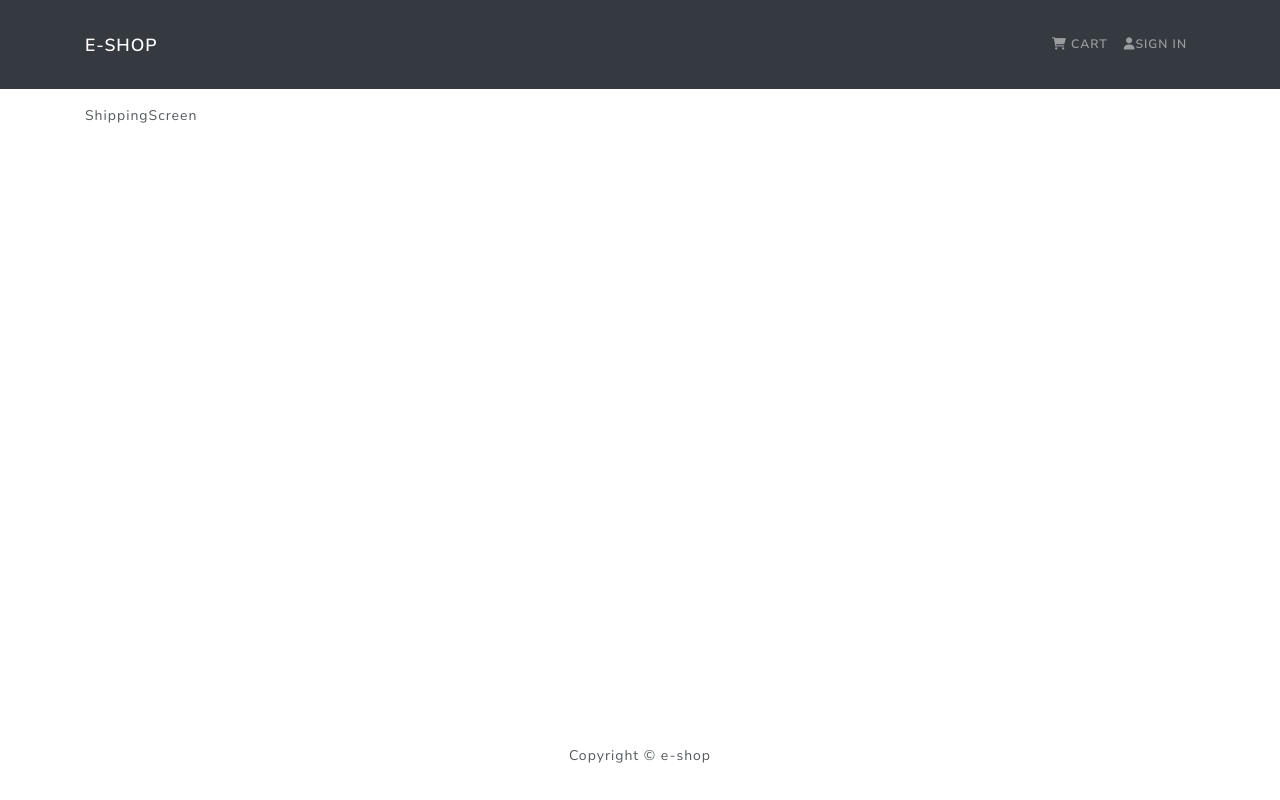
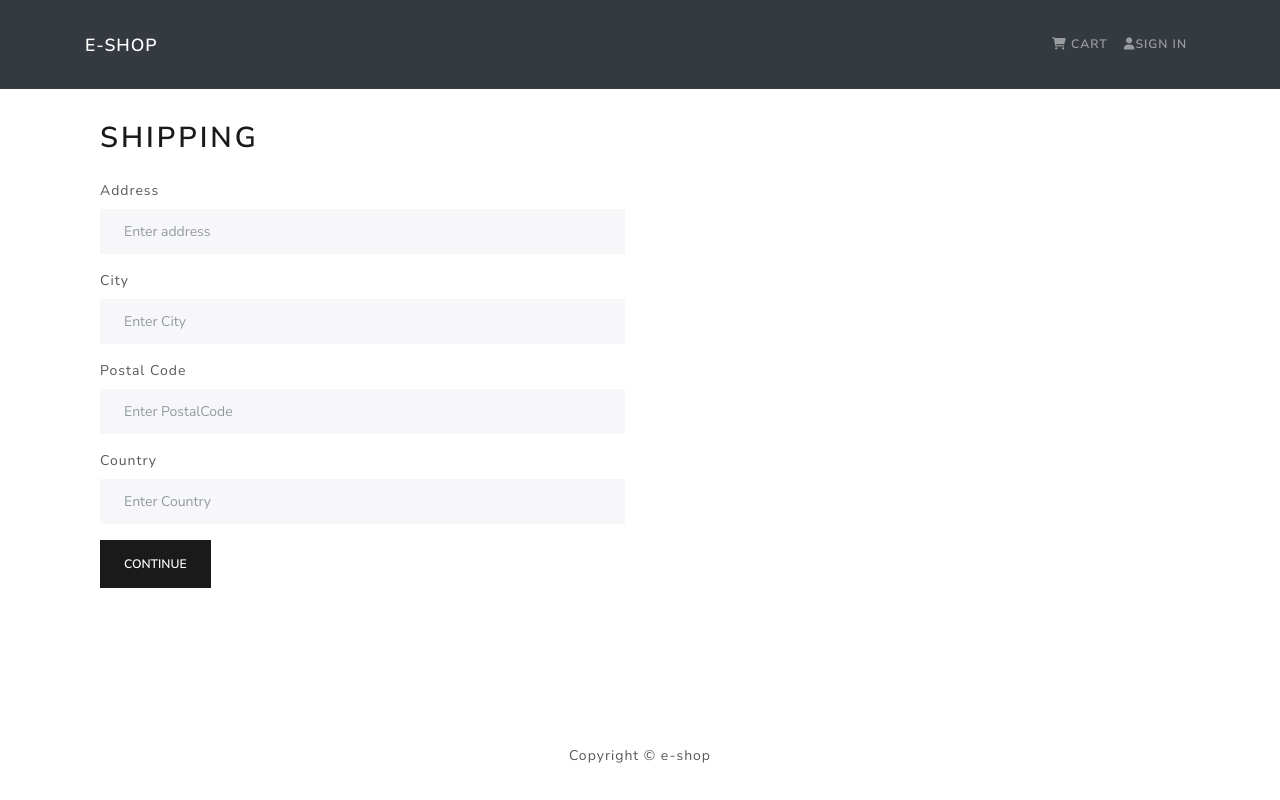
Before and after one commit to bharathsurya021/ecommerceshop, a React (Create React App) app in the folder frontend/: page /shipping in a window 1280 px wide. Built offline with nearby package versions, Linux system fonts and the light colour scheme.

Commit message:
shipping screen & save address

```diff
--- a/frontend/src/actions/cartActions.js
+++ b/frontend/src/actions/cartActions.js
@@ -1,6 +1,6 @@
 import axios from "axios";
 
-import { CART_ADD_ITEM, CART_REMOVE_ITEM } from '../constants/cartConstants'
+import { CART_ADD_ITEM, CART_REMOVE_ITEM, CART_SAVE_SHIPPING_ADDRESS } from '../constants/cartConstants'
 
 export const addToCart = (id, qty) => async (dispatch, getState) => {
     const { data } = await axios.get(`/api/products/${id}`)
@@ -26,3 +26,12 @@ export const removeFromCart = (id) => (dispatch, getState) => {
     })
     localStorage.setItem('cartItems', JSON.stringify(getState().cart.cartItems))
 }
+
+export const saveShippingAddress = (data) => (dispatch) => {
+    dispatch({
+        type: CART_SAVE_SHIPPING_ADDRESS,
+        payload: data,
+    })
+
+    localStorage.setItem('shippingAddress', JSON.stringify(data))
+}
--- a/frontend/src/constants/cartConstants.js
+++ b/frontend/src/constants/cartConstants.js
@@ -1,2 +1,4 @@
 export const CART_ADD_ITEM = 'CART_ADD_ITEM'
 export const CART_REMOVE_ITEM = 'CART_REMOVE_ITEM'
+
+export const CART_SAVE_SHIPPING_ADDRESS = 'CART_SAVE_SHIPPING_ADDRESS'
--- a/frontend/src/reducers/cartReducers.js
+++ b/frontend/src/reducers/cartReducers.js
@@ -1,6 +1,6 @@
-import { CART_ADD_ITEM, CART_REMOVE_ITEM } from '../constants/cartConstants'
+import { CART_ADD_ITEM, CART_REMOVE_ITEM, CART_SAVE_SHIPPING_ADDRESS } from '../constants/cartConstants'
 
-export const cartReducer = (state = { cartItems: [] }, action) => {
+export const cartReducer = (state = { cartItems: [], shippingAddress: {} }, action) => {
     switch (action.type) {
         case CART_ADD_ITEM:
             const item = action.payload
@@ -21,6 +21,11 @@ export const cartReducer = (state = { cartItems: [] }, action) => {
                 ...state,
                 cartItems: state.cartItems.filter(x => x.product !== action.payload),
             }
+        case CART_SAVE_SHIPPING_ADDRESS:
+            return {
+                ...state,
+                shippingAddress: action.payload,
+            }
         default:
             return state
     }
--- a/frontend/src/screens/LoginScreen.js
+++ b/frontend/src/screens/LoginScreen.js
@@ -39,11 +39,11 @@ const LoginScreen = () => {
             {error && <Message variant='danger'>{error}</Message>}
             {loading && <Loader />}
             <Form onSubmit={submitHandler}>
-                <Form.Group controlId='email' className='py-1'>
+                <Form.Group controlId='email' className='mb-3'>
                     <Form.Label>Email Address</Form.Label>
                     <Form.Control type='email' placeholder='Enter email' value={email} onChange={(e) => setEmail(e.target.value)}></Form.Control>
                 </Form.Group>
-                <Form.Group controlId='password' className='py-3'>
+                <Form.Group controlId='password' className='mb-3'>
                     <Form.Label>Password</Form.Label>
                     <Form.Control type='password' placeholder='Enter password' value={password} onChange={(e) => setPassword(e.target.value)}></Form.Control>
                 </Form.Group>
--- a/frontend/src/screens/ProfileScreen.js
+++ b/frontend/src/screens/ProfileScreen.js
@@ -66,19 +66,19 @@ const ProfileScreen = () => {
                 {success && <Message variant='success'>Updated Successfully</Message>}
                 {loading && <Loader />}
                 <Form onSubmit={submitHandler}>
-                    <Form.Group controlId='name' className='py-1'>
+                    <Form.Group controlId='name' className='mb-3'>
                         <Form.Label>Name</Form.Label>
                         <Form.Control type='name' placeholder='Enter name' value={name} onChange={(e) => setName(e.target.value)}></Form.Control>
                     </Form.Group>
-                    <Form.Group controlId='email' className='py-1'>
+                    <Form.Group controlId='email' className='mb-3'>
                         <Form.Label>Email Address</Form.Label>
                         <Form.Control type='email' placeholder='Enter email' value={email} onChange={(e) => setEmail(e.target.value)}></Form.Control>
                     </Form.Group>
-                    <Form.Group controlId='password' className='py-3'>
+                    <Form.Group controlId='password' className='mb-3'>
                         <Form.Label>Password</Form.Label>
                         <Form.Control type='password' placeholder='Enter password' value={password} onChange={(e) => setPassword(e.target.value)}></Form.Control>
                     </Form.Group>
-                    <Form.Group controlId='confirmPassword' className='py-3'>
+                    <Form.Group controlId='confirmPassword' className='mb-3'>
                         <Form.Label>Confirm Password</Form.Label>
                         <Form.Control type='password' placeholder='Confirm password' value={confirmPassword} onChange={(e) => confirmSetPassword(e.target.value)}></Form.Control>
                     </Form.Group>
--- a/frontend/src/screens/RegisterScreen.js
+++ b/frontend/src/screens/RegisterScreen.js
@@ -49,11 +49,11 @@ const RegisterScreen = () => {
             {error && <Message variant='danger'>{error}</Message>}
             {loading && <Loader />}
             <Form onSubmit={submitHandler}>
-                <Form.Group controlId='name' className='py-1'>
+                <Form.Group controlId='name' className='mb-3'>
                     <Form.Label>Name</Form.Label>
                     <Form.Control type='name' placeholder='Enter name' value={name} onChange={(e) => setName(e.target.value)}></Form.Control>
                 </Form.Group>
-                <Form.Group controlId='email' className='py-1'>
+                <Form.Group controlId='email' className='mb-3'>
                     <Form.Label>Email Address</Form.Label>
                     <Form.Control type='email' placeholder='Enter email' value={email} onChange={(e) => setEmail(e.target.value)}></Form.Control>
                 </Form.Group>
--- a/frontend/src/screens/ShippingScreen.js
+++ b/frontend/src/screens/ShippingScreen.js
@@ -1,8 +1,87 @@
-import React from 'react'
+import React, { useState } from 'react'
+import { useNavigate } from 'react-router-dom'
+import { Form, Button } from 'react-bootstrap'
+import { useDispatch, useSelector } from 'react-redux'
+import FormContainer from '../components/FormContainer'
+import { saveShippingAddress } from '../actions/cartActions'
+const ShippingScreen = () => {
 
-const ShippingScreen = () => {
+    const cart = useSelector(state => state.cart)
+    const { shippingAddress } = cart
+    const [address, setAddress] = useState(shippingAddress.address)
+    const [city, setCity] = useState(shippingAddress.city)
+    const [postalCode, setPostalCode] = useState(shippingAddress.postalCode)
+    const [country, setCountry] = useState(shippingAddress.country)
+    const dispatch = useDispatch()
+    const navigate = useNavigate()
+
+    const submitHandler = (e) => {
+        e.preventDefault()
+
+        dispatch(saveShippingAddress({ address, city, postalCode, country }))
+
+        navigate('/payment')
+
+    }
     return (
-        <div>ShippingScreen</div>
+        <FormContainer>
+            <h1>Shipping</h1>
+            <Form onSubmit={submitHandler}>
+                <Form.Group controlId='address' className='mb-3'>
+                    <Form.Label>Address</Form.Label>
+                    <Form.Control
+                        type='text'
+                        placeholder='Enter address'
+                        value={address}
+                        required
+                        onChange={(e) => setAddress(e.target.value)}
+                    >
+
+                    </Form.Control>
+                </Form.Group>
+                <Form.Group controlId='city' className='mb-3'>
+                    <Form.Label>City</Form.Label>
+                    <Form.Control
+                        type='text'
+                        placeholder='Enter City'
+                        value={city}
+                        required
+                        onChange={(e) => setCity(e.target.value)}
+                    >
+
+                    </Form.Control>
+                </Form.Group>
+                <Form.Group controlId='postalcode' className='mb-3'>
+                    <Form.Label>Postal Code</Form.Label>
+                    <Form.Control
+                        type='text'
+                        placeholder='Enter PostalCode'
+                        value={postalCode}
+                        required
+                        onChange={(e) => setPostalCode(e.target.value)}
+                    >
+
+                    </Form.Control>
+                </Form.Group>
+                <Form.Group controlId='country' className='mb-3'>
+                    <Form.Label>Country</Form.Label>
+                    <Form.Control
+                        type='text'
+                        placeholder='Enter Country'
+                        value={country}
+                        required
+                        onChange={(e) => setCountry(e.target.value)}
+                    >
+
+                    </Form.Control>
+                </Form.Group>
+                <Button type='submit' variant='primary'>
+                    Continue
+                </Button>
+
+            </Form>
+
+        </FormContainer>
     )
 }
 
--- a/frontend/src/store.js
+++ b/frontend/src/store.js
@@ -19,8 +19,10 @@ const cartItemsFromStorage = localStorage.getItem('cartItems') ? JSON.parse(loca
 
 const userInfoFromStorage = localStorage.getItem('userInfo') ? JSON.parse(localStorage.getItem('userInfo')) : null
 
+const shippingAddressFromStorage = localStorage.getItem('shippingAddress') ? JSON.parse(localStorage.getItem('shippingAddress')) : {}
+
 const initialState = {
-    cart: { cartItems: cartItemsFromStorage },
+    cart: { cartItems: cartItemsFromStorage, shippingAddress: shippingAddressFromStorage },
     userLogin: { userInfo: userInfoFromStorage }
 }
 const middleware = [thunk]
```
